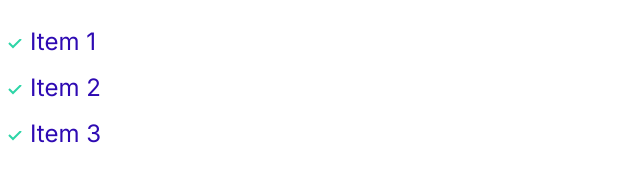
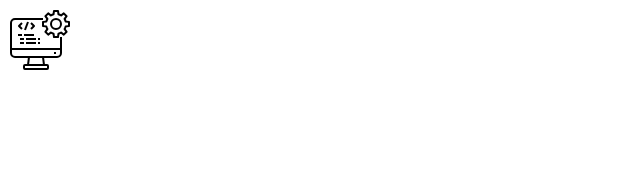
Before and after one commit to Kaygee105/Moshified, a plain HTML site: page index.html in a window 1280 px wide. Shown: the whole page, without its empty margins (0-640 px from the left). Drawn offline with Linux system fonts and the light colour scheme.

Commit message:
Define rule for icon

```diff
--- a/CSS/style.css
+++ b/CSS/style.css
@@ -118,3 +118,21 @@ a {
     padding-left: 0;
   }
 }
+
+/* ICON */
+.icon {
+  width: 64px;
+  height: 64px;
+}
+.icon--primary {
+  fill: var(--color-primary);
+}
+.icon-container {
+  background: #fff;
+  width: 80px;
+  height: 80px;
+  border-radius: 100%;
+  display: inline-flex;
+  justify-content: center;
+  align-items: center;
+}
--- a/index.html
+++ b/index.html
@@ -15,10 +15,10 @@
     <link rel="stylesheet" href="CSS/style.css" />
   </head>
   <body>
-    <ul class="list list--tick">
-      <li class="list__item">Item 1</li>
-      <li class="list__item">Item 2</li>
-      <li class="list__item">Item 3</li>
-    </ul>
+   <span class="icon-container">
+     </svg><svg class="icon ">
+       <use xlink:href="image/sprite.svg#computer"></use>
+     </svg>
+   </span>
   </body>
 </html>
```
Also changed, not shown: component/icon.html (added, +5 -0 lines), image/sprite.svg (added).
